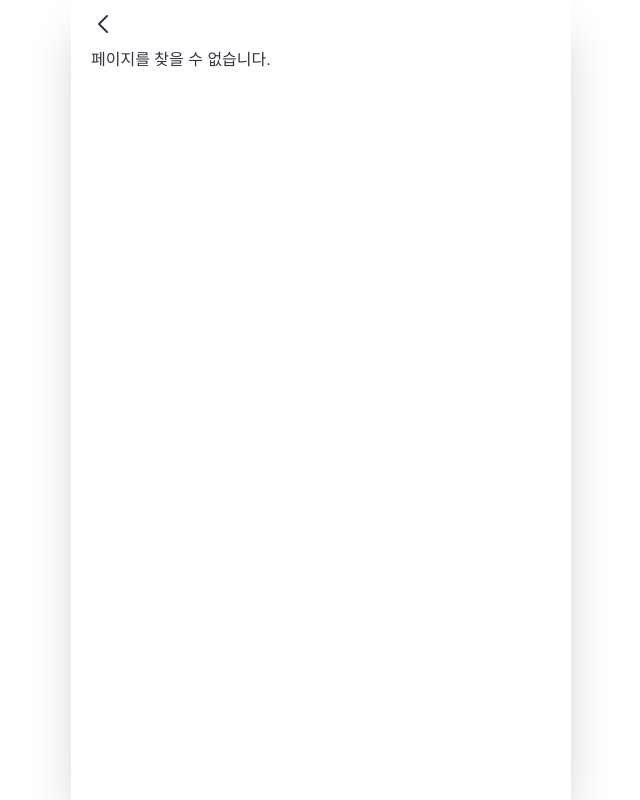
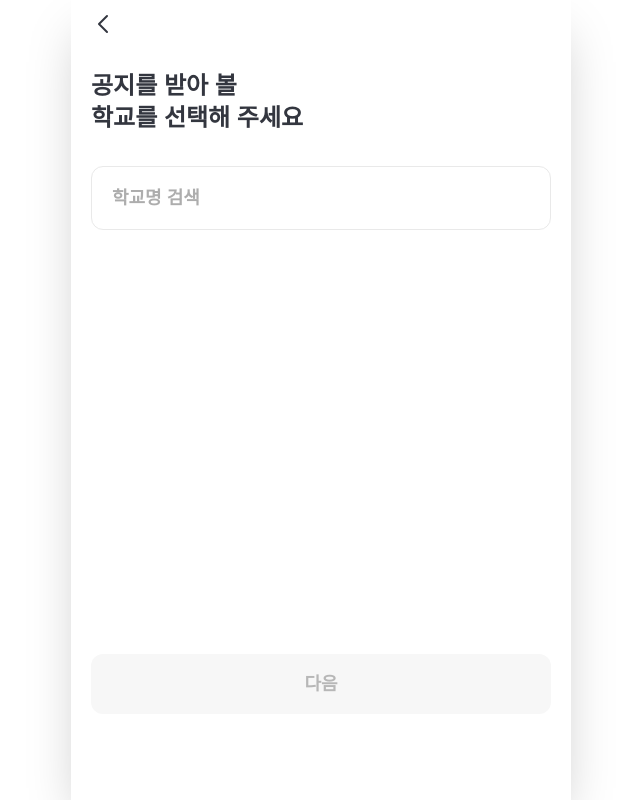
Before and after one commit to Head-4/Head-4-FE-Next, a Next.js app: page /signup/university in a window 1280 px wide. Before the commit this address had no page. Shown: the whole page, without its empty margins (319-959 px from the left). Built offline with nearby package versions, Linux system fonts and the light colour scheme; a web font is replaced by a local one.

Commit message:
feat: combobox 로직 분리, signup 페이지 생성중

```diff
--- a/src/app/page.tsx
+++ b/src/app/page.tsx
@@ -1,6 +1,4 @@
 'use client'
-
-import Combobox from '@/shared/ui/ComboBox'
 
 export default function Home() {
 
@@ -9,7 +7,6 @@ export default function Home() {
       <h2 className="typography-T1 my-auto text-center text-[#b2b2b2]">
         곧 새로운 공지를 <br /> 가져올게요!
       </h2>
-      <Combobox/>
     </main>
   )
 }
--- /dev/null
+++ b/src/app/signup/keyword/page.tsx
@@ -0,0 +1,16 @@
+import KeywordList from '@/features/keyword/ui/keywordList'
+import InputForm from '@/features/keyword/ui/InputForm'
+import Button from '@/shared/ui/Button'
+
+export default function Page() {
+  return (
+    <>
+      <h2 className="typography-H3 mt-4.5 mb-8">
+        보고 싶은 공지의 <br /> 키워드를 입력해 주세요
+      </h2>
+      <InputForm />
+      <KeywordList />
+      <Button className="mt-auto">다음</Button>
+    </>
+  )
+}
--- a/src/app/signup/page.tsx
+++ /dev/null
@@ -1,3 +0,0 @@
-export default function Page() {
-  return <div></div>
-}
--- /dev/null
+++ b/src/app/signup/university/page.tsx
@@ -0,0 +1,37 @@
+'use client'
+
+import { useState } from 'react'
+import Combobox from '@/shared/ui/ComboBox'
+import Button from '@/shared/ui/Button'
+import { UNIVERSITY_LIST } from '@/shared/lib/constants'
+
+export default function Page() {
+  const [selectedUniversity, setSelectedUniversity] = useState<string | null>(
+    null,
+  )
+
+  const handleSubmit = async () => {
+    if (!selectedUniversity) return
+  }
+
+  return (
+    <>
+      <h2 className="typography-H3 mt-4.5 mb-8">
+        공지를 받아 볼 <br /> 학교를 선택해 주세요
+      </h2>
+      <Combobox
+        items={Array.from(UNIVERSITY_LIST)}
+        placeholder="학교명 검색"
+        selectedItem={selectedUniversity}
+        onItemSelectAction={setSelectedUniversity}
+      />
+      <Button
+        className="mt-auto"
+        onClick={handleSubmit}
+        disabled={!selectedUniversity}
+      >
+        다음
+      </Button>
+    </>
+  )
+}
--- a/src/features/keyword/ui/InputForm.tsx
+++ b/src/features/keyword/ui/InputForm.tsx
@@ -9,7 +9,7 @@ export default function InputForm() {
 
   return (
     <div className="group">
-      <div className="mt-6 flex gap-3">
+      <div className="flex gap-3">
         <input
           value={keyword}
           onChange={(e) => setKeyword(e.target.value)}
--- /dev/null
+++ b/src/shared/hooks/useCombobox.ts
@@ -0,0 +1,18 @@
+import { useState } from 'react'
+
+interface UseComboboxProps {
+  items: string[]
+}
+
+export const useCombobox = ({ items }: UseComboboxProps) => {
+  const [query, setQuery] = useState('')
+
+  const filteredItems =
+    query === '' ? [] : items.filter((item) => item.includes(query))
+
+  return {
+    query,
+    setQuery,
+    filteredItems,
+  }
+}
--- a/src/shared/ui/ComboBox.tsx
+++ b/src/shared/ui/ComboBox.tsx
@@ -1,58 +1,56 @@
 'use client'
 
-import { useState } from 'react'
 import {
   Combobox as HeadlessComboBox,
   ComboboxInput,
   ComboboxOption,
   ComboboxOptions,
 } from '@headlessui/react'
-import { UNIVERSITY_LIST } from '@/shared/lib/constants'
 import { cn } from '@/shared/lib/utils'
 import Separator from '@/shared/ui/Separator'
+import { useCombobox } from '@/shared/hooks/useCombobox'
 
-export default function Combobox() {
-  const [query, setQuery] = useState('')
-  const [selectedUniversity, setSelectedUniversity] = useState<string | null>(
-    null,
-  )
+interface ComboboxProps {
+  items: string[]
+  placeholder?: string
+  selectedItem: string | null
+  onItemSelectAction: (item: string | null) => void
+}
 
-  const filteredUniversities =
-    query === ''
-      ? []
-      : Array.from(UNIVERSITY_LIST).filter((univ) => univ.includes(query))
+export default function Combobox({
+  items,
+  placeholder = '검색',
+  selectedItem,
+  onItemSelectAction,
+}: ComboboxProps) {
+  const { setQuery, filteredItems } = useCombobox({ items })
 
   return (
-    <HeadlessComboBox
-      value={selectedUniversity}
-      onChange={setSelectedUniversity}
-    >
+    <HeadlessComboBox value={selectedItem} onChange={onItemSelectAction}>
       {({ open }) => (
         <div>
           <div className="relative">
             <ComboboxInput
               className={cn(
                 'typography-T3_semibold w-full rounded-xl border border-gray-lightGray bg-white px-5 py-4.75 text-black placeholder-[#ADADAD] focus:border-blue-primary focus:outline-none',
-                open &&
-                  filteredUniversities.length > 0 &&
-                  'rounded-b-none border-b-0',
+                open && filteredItems.length > 0 && 'rounded-b-none border-b-0',
               )}
-              displayValue={(university: string) => university}
+              displayValue={(item: string) => item}
               onChange={(e) => setQuery(e.target.value)}
-              placeholder="학교명 검색"
+              placeholder={placeholder}
             />
-            {open && filteredUniversities.length > 0 && (
+            {open && filteredItems.length > 0 && (
               <Separator className="absolute top-[calc(100%-1px)] left-1/2 w-[90%] -translate-x-1/2" />
             )}
           </div>
 
-          {open && filteredUniversities.length > 0 && (
+          {open && filteredItems.length > 0 && (
             <div className="w-full rounded-b-xl border border-t-0 border-blue-primary bg-white px-5">
               <ComboboxOptions className="custom-scroll max-h-60 overflow-auto">
-                {filteredUniversities.map((university) => (
+                {filteredItems.map((item) => (
                   <ComboboxOption
-                    key={university}
-                    value={university}
+                    key={item}
+                    value={item}
                     className={({ focus }) =>
                       cn(
                         'typography-T3_medium cursor-pointer py-5 select-none',
@@ -60,7 +58,7 @@ export default function Combobox() {
                       )
                     }
                   >
-                    {university}
+                    {item}
                   </ComboboxOption>
                 ))}
               </ComboboxOptions>
--- a/src/widgets/Header/Header.tsx
+++ b/src/widgets/Header/Header.tsx
@@ -9,16 +9,22 @@ import BellIcon from '@/assets/BellIcon.svg'
 import MenuIcon from '@/assets/MenuIcon.svg'
 import { useDrawer } from '@/widgets/Drawer/useDrawer'
 import DrawerMenu from '@/widgets/Drawer/Drawer'
+import { cn } from '@/shared/lib/utils'
 
 export default function Header() {
   const router = useRouter()
-  const pathName = usePathname()
-  const { title, showBackButton, showNavMenu } = getHeaderConfig(pathName)
+  const pathname = usePathname()
+  const { title, showBackButton, showNavMenu } = getHeaderConfig(pathname)
   const { isOpen, setIsOpen } = useDrawer()
 
   return (
     <>
-      <header className="flex items-center gap-2 py-3">
+      <header
+        className={cn(
+          'fixed top-0 left-0 flex w-full items-center gap-2 bg-white px-5 py-3 sm:left-[calc(50vw-250px)] sm:w-[500px]',
+          { 'bg-[#FAFAFA]': pathname === '/' || pathname === '/search' },
+        )}
+      >
         {showBackButton && (
           <button onClick={router.back}>
             <ArrowIcon />
--- a/src/widgets/Header/headerConfig.ts
+++ b/src/widgets/Header/headerConfig.ts
@@ -23,9 +23,6 @@ export const getHeaderConfig = (pathname: string) => {
     '/setting/university': {
       title: '학교 설정',
     },
-    '/signup': {
-      title: '',
-    },
     '/login': {
       title: '',
       showBackButton: false,
--- a/src/widgets/RootLayoutWrapper.tsx
+++ b/src/widgets/RootLayoutWrapper.tsx
@@ -11,7 +11,7 @@ export default function LayoutWrapper({ children }: { children: ReactNode }) {
   return (
     <div
       className={cn(
-        'mx-auto flex min-h-screen max-w-[500px] flex-col px-5 shadow-2xl',
+        'mx-auto flex min-h-screen max-w-[500px] flex-col px-5 pb-21.5 shadow-2xl pt-[52px]',
         {
           'bg-gradient-univon': pathname === '/login',
           'bg-[#FAFAFA]': pathname === '/' || pathname === '/search',
```
